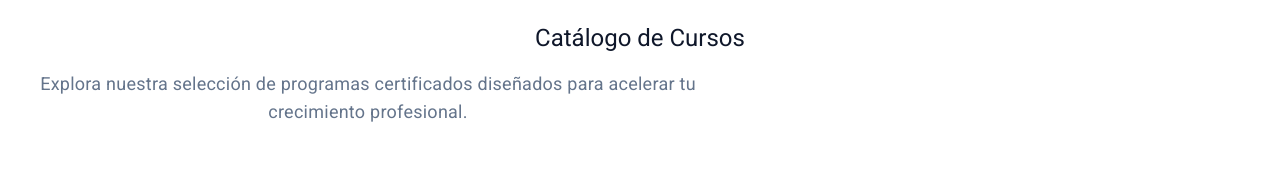
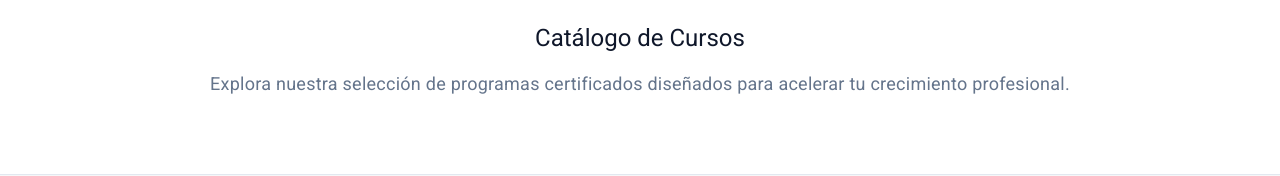
Before and after one commit to saidrey/validar_cursos, an Angular app: page /cursos in a window 1280 px wide. Shown: the part 123-299 px from the top of the page. Built offline with nearby package versions, Linux system fonts and the light colour scheme; no server answers.

Commit message:
fix(subtitulo): textos desalineados ajustados

```diff
--- a/src/app/public/pages/cursos/cursos.component.html
+++ b/src/app/public/pages/cursos/cursos.component.html
@@ -5,7 +5,7 @@
   <section class="py-16 bg-white dark:bg-slate-900 border-b border-slate-200 dark:border-slate-800">
     <div class="max-w-7xl mx-auto px-4 sm:px-6 lg:px-8 text-center">
       <h1 class="text-4xl font-extrabold text-slate-900 dark:text-white mb-4">Catálogo de Cursos</h1>
-      <p class="text-lg text-slate-500 dark:text-slate-400 max-w-2xl mx-auto">
+      <p class="text-lg text-slate-500 dark:text-slate-400 text-center">
         Explora nuestra selección de programas certificados diseñados para acelerar tu crecimiento profesional.
       </p>
     </div>
--- a/src/app/public/pages/validar/validar.component.html
+++ b/src/app/public/pages/validar/validar.component.html
@@ -7,7 +7,7 @@
       <h1 class="text-3xl md:text-4xl font-extrabold text-white mb-4">
         Validación de Certificados y Estudiantes
       </h1>
-      <p class="text-slate-400 max-w-2xl mx-auto font-light">
+      <p class="text-slate-400 text-center font-light">
         Verifique la autenticidad de las certificaciones emitidas por nuestra institución a través de nuestro sistema de consulta en tiempo real.
       </p>
     </div>
```
